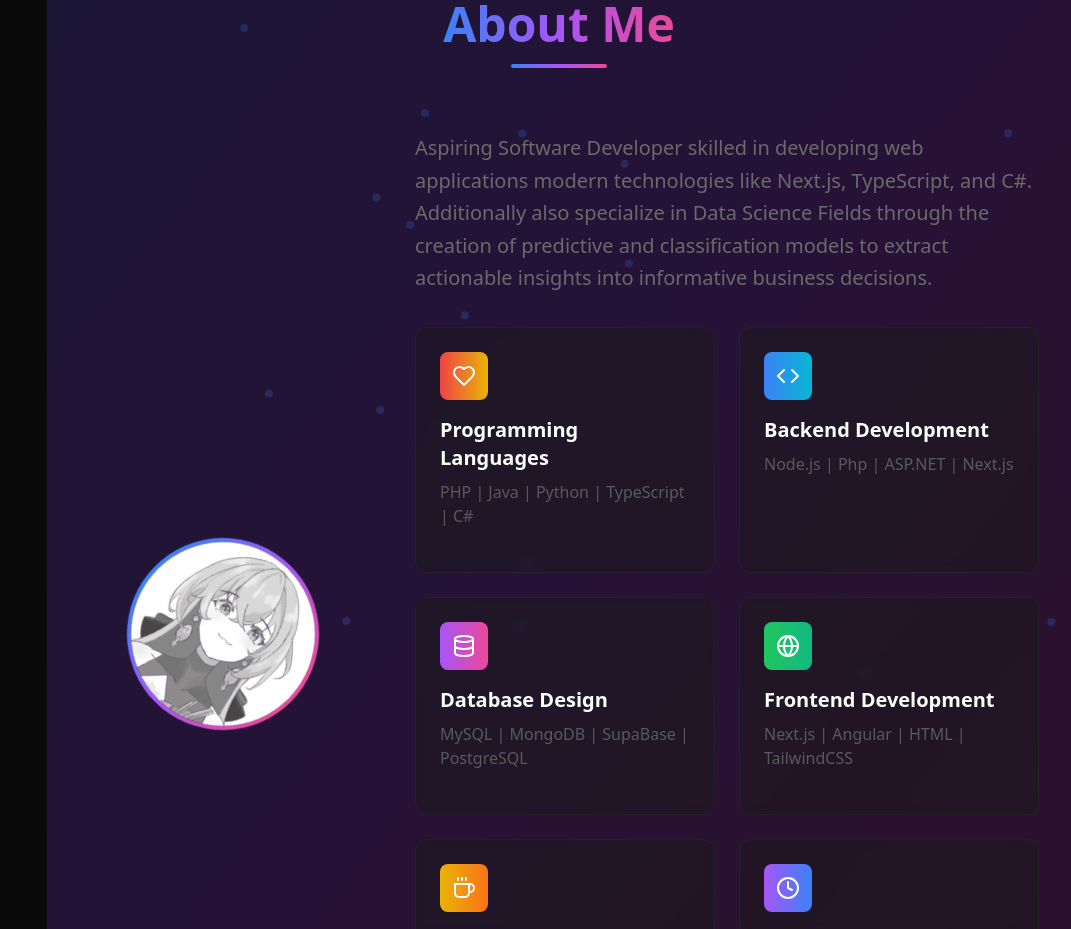
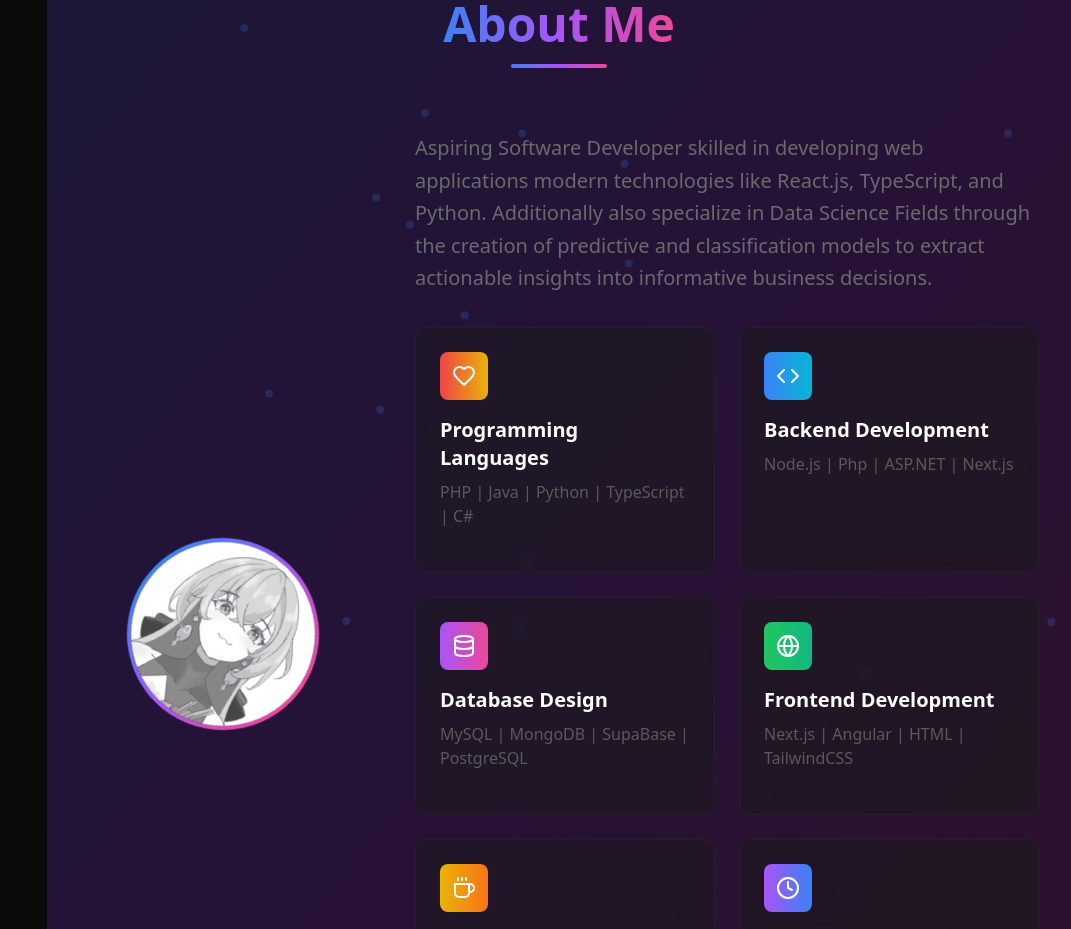
Before and after one commit to Sweep76/Sweep-Portfolio, a React (Vite) app: page / in a window 1280 px wide. Shown: the part 880-1809 px from the top of the page, without its empty margins (209-1280 px from the left). Built offline with nearby package versions, Linux system fonts and the light colour scheme.

Commit message:
chore: changed about description

```diff
--- a/src/components/About.tsx
+++ b/src/components/About.tsx
@@ -130,7 +130,7 @@ const About = () => {
             className="lg:col-span-2 space-y-8"
           >
             <p className="text-xl text-gray-300 leading-relaxed">
-              Aspiring Software Developer skilled in developing web applications modern technologies like Next.js, TypeScript, and C#. Additionally also specialize in Data Science Fields through the creation of predictive and classification models to extract actionable insights into informative business decisions.
+              Aspiring Software Developer skilled in developing web applications modern technologies like React.js, TypeScript, and Python. Additionally also specialize in Data Science Fields through the creation of predictive and classification models to extract actionable insights into informative business decisions.
             </p>
 
             <div className="grid grid-cols-2 gap-6">
```
